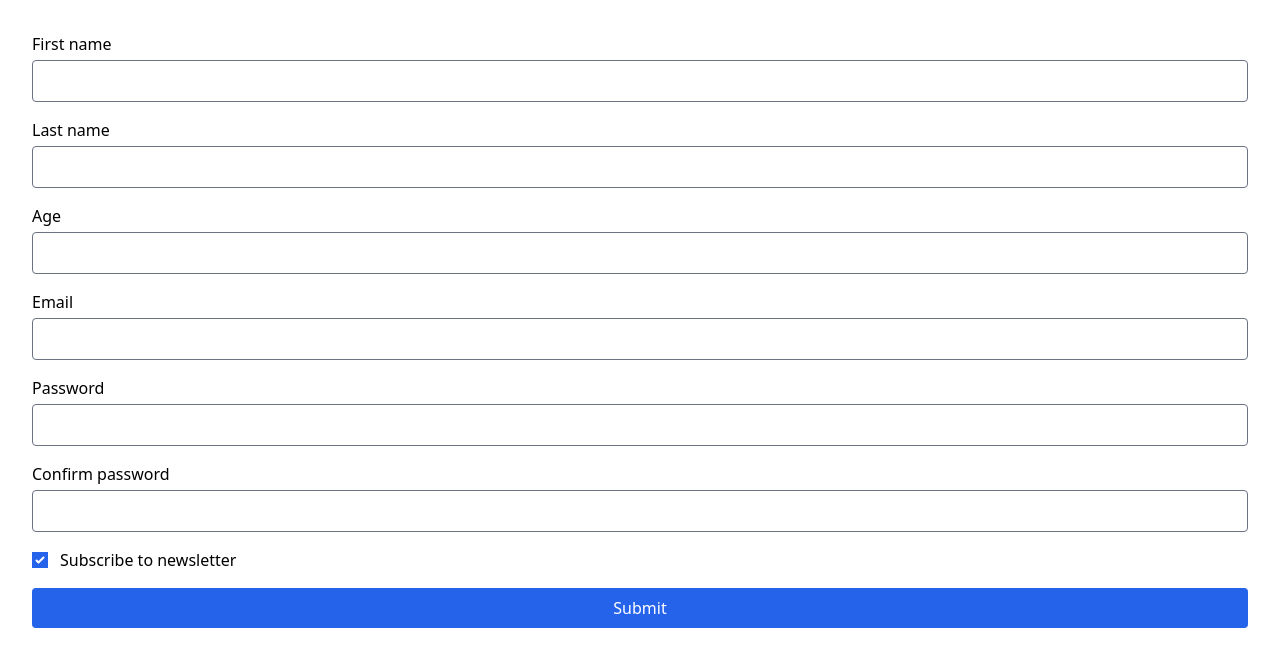
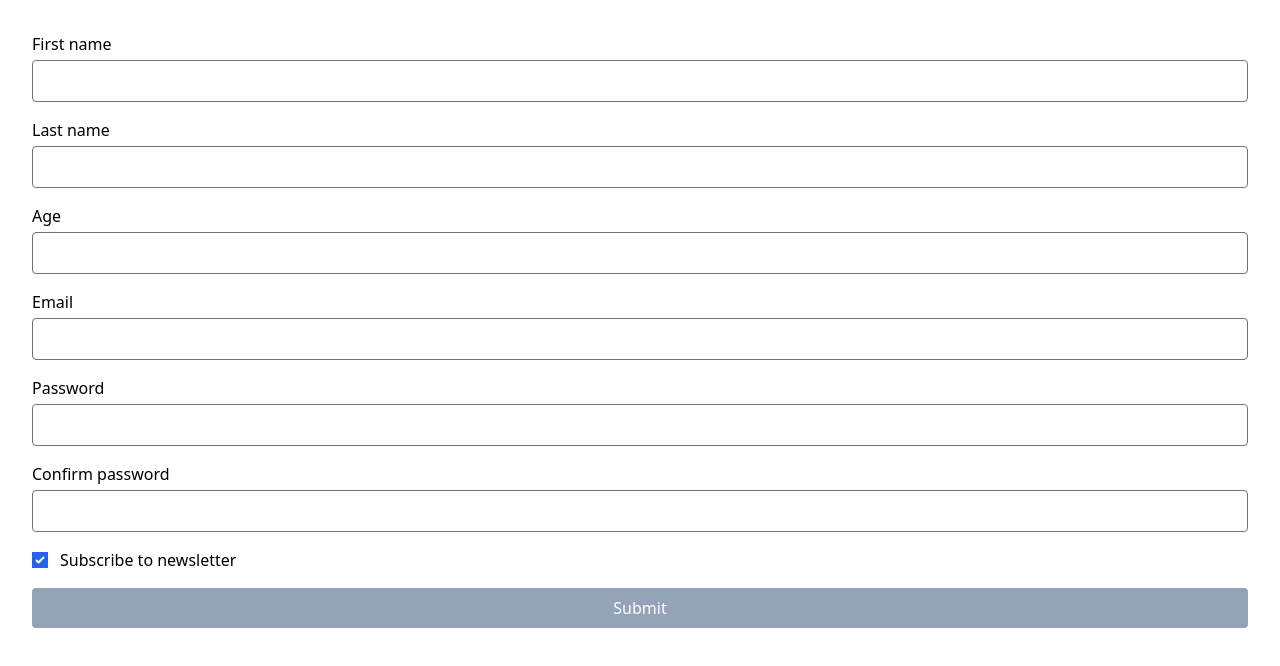
Before and after one commit to simonrevill/form-testing-practice, a React (Vite) app: page / in a window 1280 px wide. Shown: the top 666 px of the page. Built offline with nearby package versions, Linux system fonts and the light colour scheme.

Commit message:
adds disabled styles to Button

```diff
--- a/src/components/Button/Button.tsx
+++ b/src/components/Button/Button.tsx
@@ -15,7 +15,7 @@ const Button = ({
     type={type}
     className={`block cursor-pointer ${
       fullWidth ? "w-full" : ""
-    } rounded bg-blue-600 py-2 text-white transition-colors duration-200 ease-in-out hover:bg-blue-700 active:bg-blue-800`}
+    } rounded bg-blue-600 py-2 text-white transition-colors duration-200 ease-in-out hover:bg-blue-700 active:bg-blue-800 disabled:cursor-not-allowed disabled:bg-slate-400`}
     {...rest}
   >
     {children}
```
